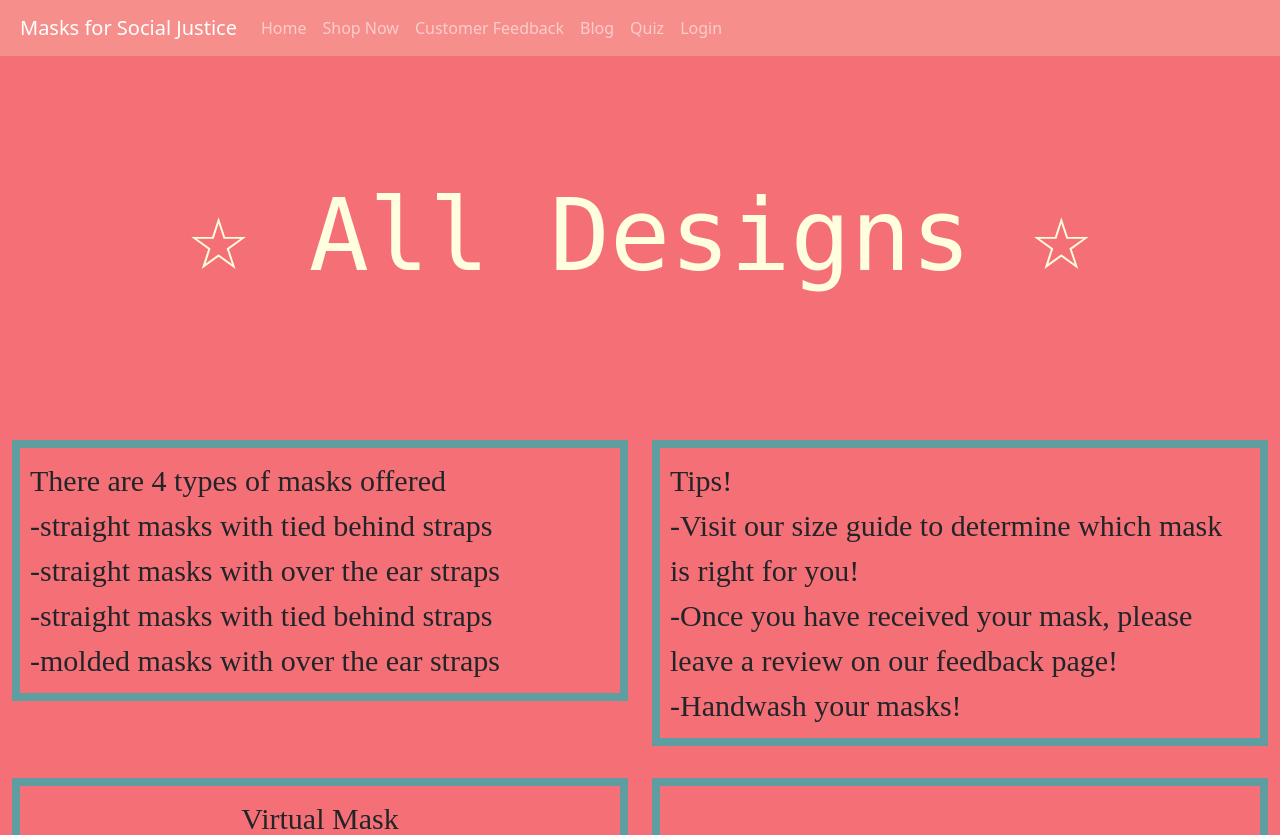
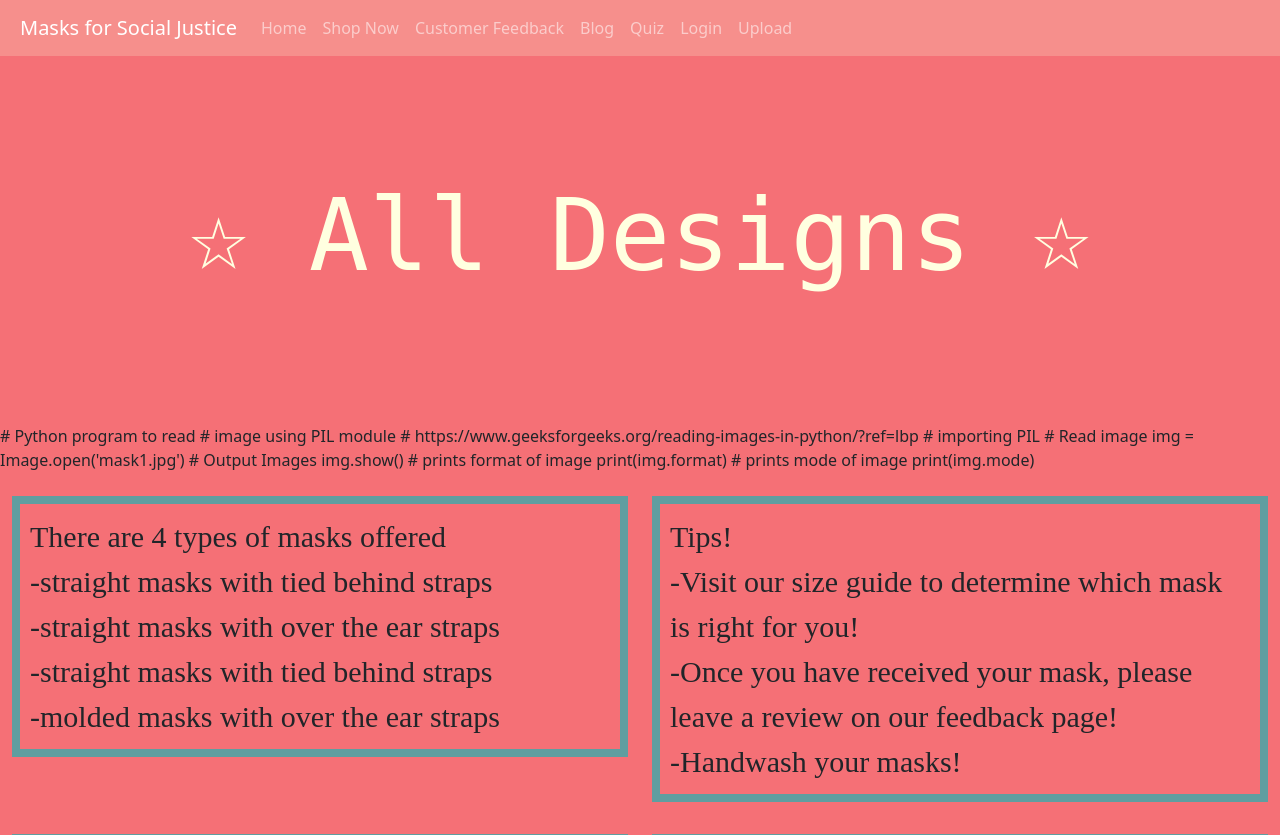
Before and after one commit to nehapavani/n224_Venus, a Flask app: page /shopnow in a window 1280 px wide. Shown: the top 835 px of the page. Run offline with Flask 2, Linux system fonts and the light colour scheme.

Commit message:
user uploads

```diff
--- a/main.py
+++ b/main.py
@@ -2,6 +2,7 @@
 from flask import render_template
 from templates.cruddy.app_crud import app_crud
 from templates.cruddy.app_crud_api import app_crud_api
+from PIL import Image
 from __init__ import app
 
 # app = Flask(__name__)
@@ -34,6 +35,9 @@ def blog():
 def size():
     return render_template("size.html")
 
+@app.route('/upload', methods=['GET','POST'])
+def upload():
+    return render_template("upload.html")
 
 @app.route('/quiz', methods=['GET','POST'])
 def quiz():
--- a/templates/layouts/navbar.html
+++ b/templates/layouts/navbar.html
@@ -21,6 +21,8 @@
             <li><a class="nav-link" style="font-palette: #ffffff;" href={{ url_for('quiz') }}>Quiz</a></li>
             <li><a class="nav-link" style="font-palette: #ffffff;" href={{ url_for('crud.crud_login') }}>Login</a></li>
 {#            <li><a class="nav-link" style="font-palette: #ffffff;" href={{ url_for('size') }}>Size Guide</a></li>#}
+            <li><a class="nav-link" style="font-palette: #ffffff;" href={{ url_for('upload') }}>Upload</a></li>
+
         </ul>
     </div>
 
--- a/templates/shopnow.html
+++ b/templates/shopnow.html
@@ -84,6 +84,23 @@
         }
     </style>
 
+    # Python program to read
+    # image using PIL module
+    # https://www.geeksforgeeks.org/reading-images-in-python/?ref=lbp
+
+    # importing PIL
+
+    # Read image
+    img = Image.open('mask1.jpg')
+
+    # Output Images
+    img.show()
+
+    # prints format of image
+    print(img.format)
+
+    # prints mode of image
+    print(img.mode)
 
     <div class="row-fluid">
         <div class="container-fluid animate-bottom">
```
Also changed, not shown: templates/cruddy/app_content.py (added, +82 -0 lines), templates/upload.html (added, +21 -0 lines), model/myDB.db.
